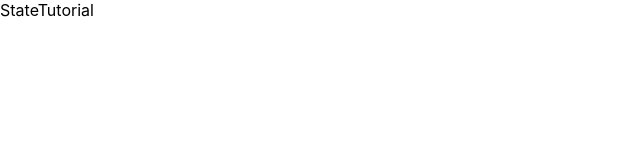
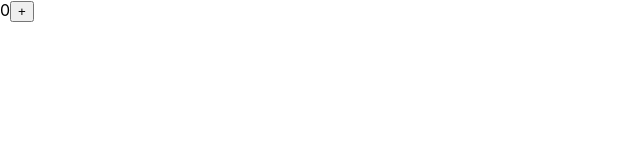
Before and after one commit to JL-Agbalo/pedro-tutorial, a React (Create React App) app: page / in a window 1280 px wide. Shown: the top 160 px of the page, without its empty margins (0-640 px from the left). Built offline with nearby package versions, Linux system fonts and the light colour scheme.

Commit message:
Adding Set State Counter

```diff
--- a/src/Components/StateTutorial.jsx
+++ b/src/Components/StateTutorial.jsx
@@ -1,8 +1,17 @@
-import React from 'react'
+import React, { useState } from 'react'
 
 function StateTutorial() {
+    const [counter, setCounter] = useState(0);
+
+    const increment = () =>{
+        setCounter(counter + 1);
+    }
+
   return (
-    <div>StateTutorial</div>
+    <div>
+    {counter}
+    <button onClick={increment}>+</button>
+    </div>
   )
 }
 
```
